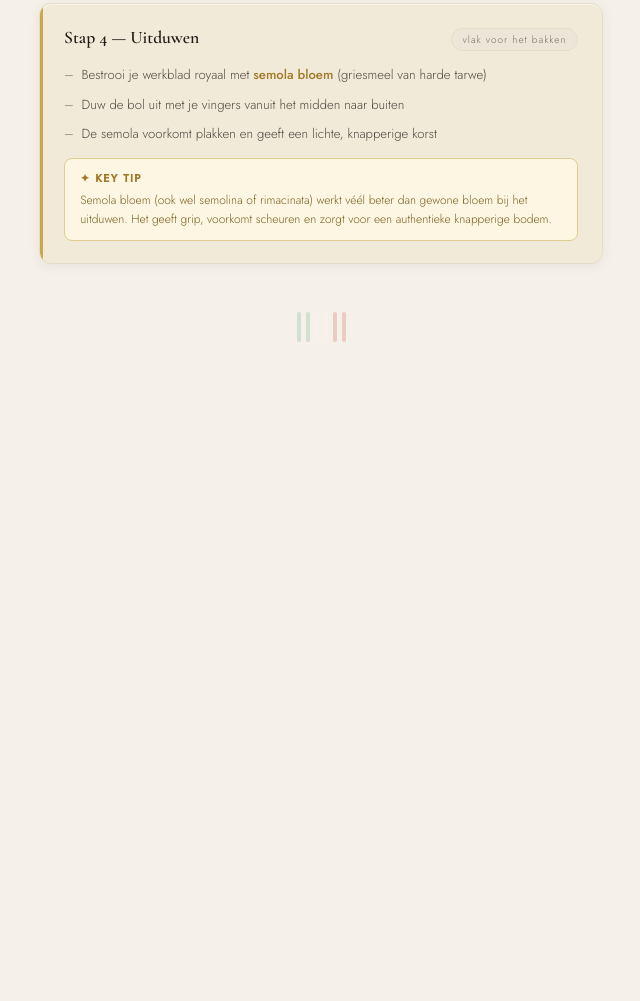
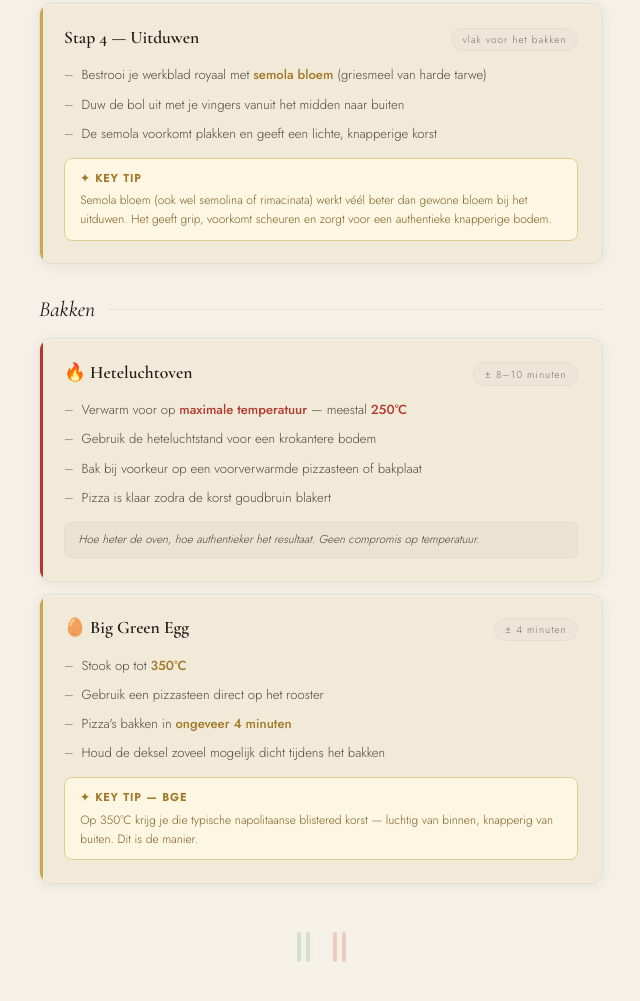
Before and after one commit to rogierpost89/pizzadeeg, a plain HTML site: page index.html in a window 1280 px wide. Shown: the part 2103-3104 px from the top of the page, without its empty margins (319-959 px from the left). Before the commit the page ends 2544 px from the top, so only its background shows below. Drawn offline with nearby package versions, Linux system fonts and the light colour scheme.

Commit message:
Add files via upload

```diff
--- a/index.html
+++ b/index.html
@@ -554,6 +554,43 @@
       </div>
     </div>
 
+    <!-- Baktips -->
+    <div class="section-gap"></div>
+    <div class="section" style="animation: fadeUp 0.9s 0.25s ease both;">
+      <div class="section-title">Bakken</div>
+
+      <div class="step-card accent-red">
+        <div class="step-head">
+          <span class="step-name">🔥 Heteluchtoven</span>
+          <span class="step-tag">± 8–10 minuten</span>
+        </div>
+        <ul class="step-list">
+          <li>Verwarm voor op <span class="hl-red">maximale temperatuur</span> — meestal <span class="hl-red">250°C</span></li>
+          <li>Gebruik de heteluchtstand voor een krokantere bodem</li>
+          <li>Bak bij voorkeur op een voorverwarmde pizzasteen of bakplaat</li>
+          <li>Pizza is klaar zodra de korst goudbruin blakert</li>
+        </ul>
+        <div class="step-note">Hoe heter de oven, hoe authentieker het resultaat. Geen compromis op temperatuur.</div>
+      </div>
+
+      <div class="step-card accent-gold">
+        <div class="step-head">
+          <span class="step-name">🥚 Big Green Egg</span>
+          <span class="step-tag">± 4 minuten</span>
+        </div>
+        <ul class="step-list">
+          <li>Stook op tot <span class="hl-gold">350°C</span></li>
+          <li>Gebruik een pizzasteen direct op het rooster</li>
+          <li>Pizza's bakken in <span class="hl-gold">ongeveer 4 minuten</span></li>
+          <li>Houd de deksel zoveel mogelijk dicht tijdens het bakken</li>
+        </ul>
+        <div class="key-tip">
+          <strong>✦ Key tip — BGE</strong>
+          Op 350°C krijg je die typische napolitaanse blistered korst — luchtig van binnen, knapperig van buiten. Dit is de manier.
+        </div>
+      </div>
+    </div>
+
     <div class="footer-ornament">
       <div class="flag-bar">
         <div class="flag-stripe g"></div><div class="flag-stripe g"></div>
```
